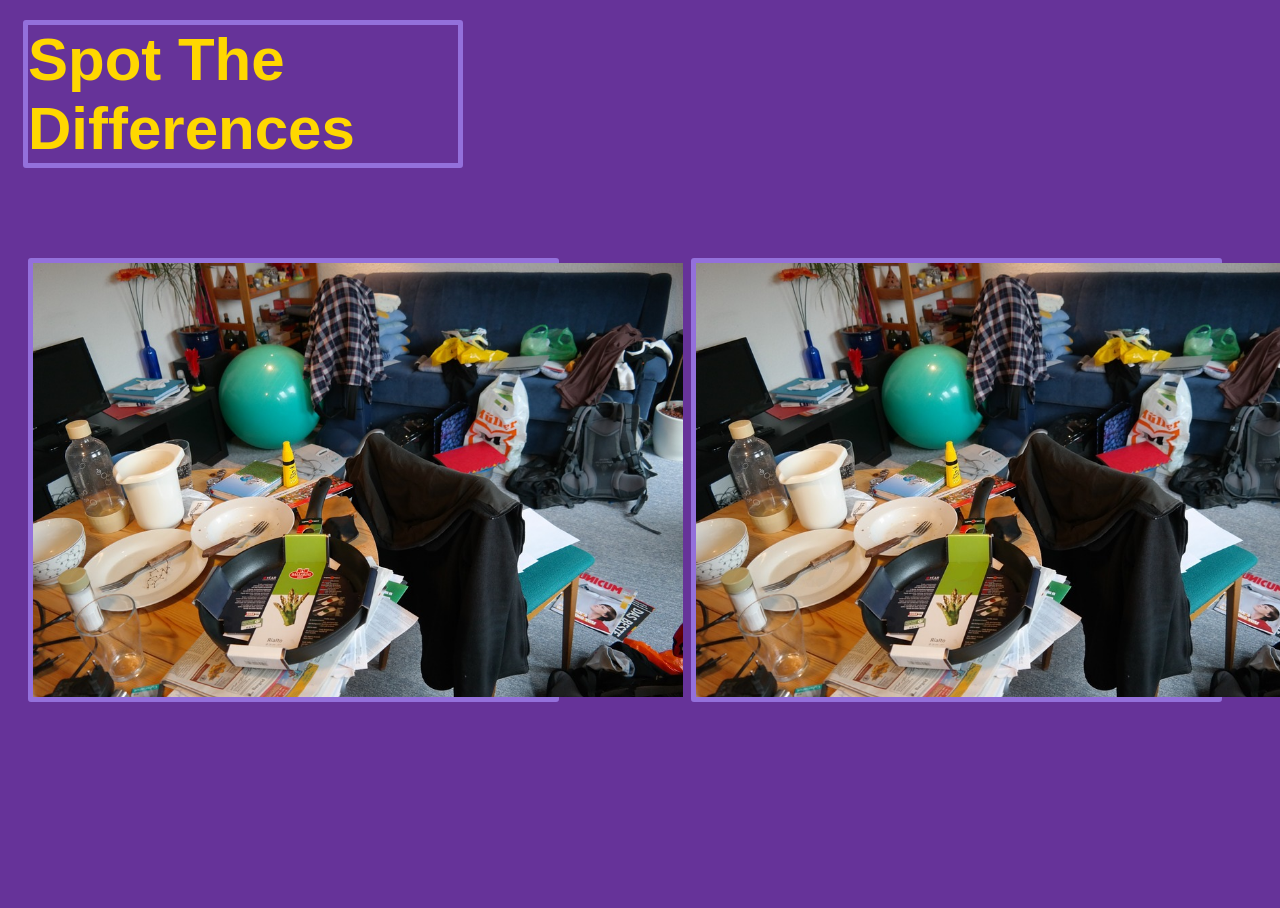
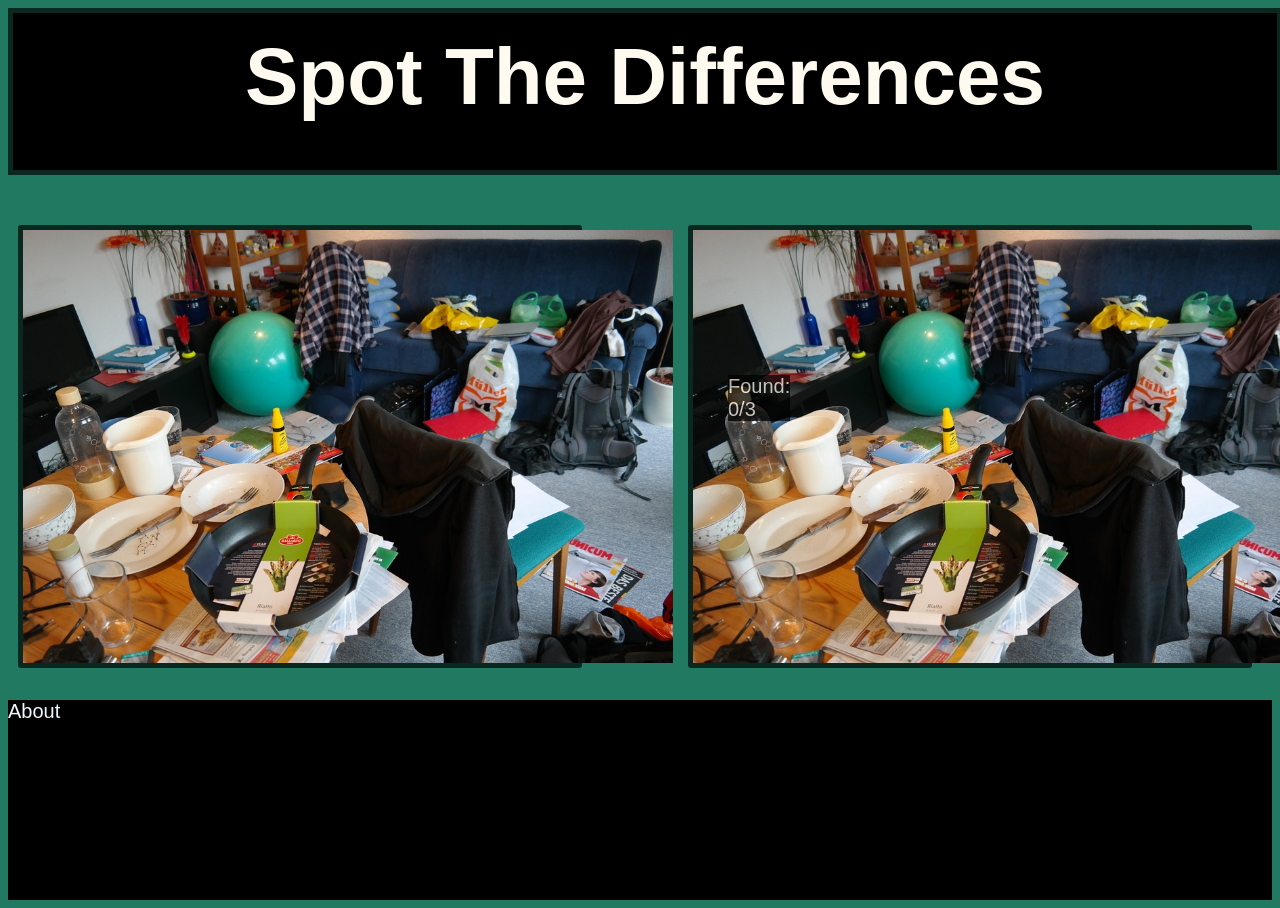
Before and after one commit to haider2136/C-rep, a plain HTML site: page Spot The difference/index.html in a window 1280 px wide. Shown: the top 908 px of the page. Before the commit the page ends 800 px from the top, so only its background shows below. Drawn offline with Linux system fonts and the light colour scheme.

Commit message:
Add files via upload

```diff
--- a/Spot The difference/index.html
+++ b/Spot The difference/index.html
@@ -5,10 +5,10 @@
   <meta name="viewport" content="width=device-width, initial-scale=1.0">
   <meta name="author" content="Haider Jamshed Anwar">
   <link rel="stylesheet" type="text/css" href="stylesheet.css">
-  <link rel="stylesheet" type="text/css" href="scripts.js">
+  <link rel="stylesheet" type="text/javascript" href="scripts.js">
 
   </head>
-  <header><h1>Spot The Differences</h1></header>
+    <div id="TopBar"><header><h1>Spot The Differences</h1></header></div>
   <body>
   <div id="Difficulty">
     <span id="easy">Easy<br></span>
@@ -28,9 +28,10 @@
   <area shape="rect" coords="630,90,650,150" alt="Branch" href="EasyimgO1.jpg">
   <area shape="circle" coords="265,312,28" href="EasyimgO1.jpg" alt="Logo">
   </map>
-    <span id="found"></span>
+    <span id="found"><script src="js/add-content.js"></script></span>
     </div>
-   <!--<div id="Intermediate">
+   <div id="InfoBar">Found:<br> 0/3</div>
+      <!--<div id="Intermediate">
     <div id="IImgO">
     </div>
     <div id="IImgD">
@@ -42,6 +43,7 @@
     <div id="HImgD">
     </div>
     </div>-->
-  </body>
+ <div id="BotBar"> About </div>
+    </body>
 
 </html>
--- a/Spot The difference/scripts.js
+++ b/Spot The difference/scripts.js
@@ -1,5 +1,9 @@
 
 
 
-var getElementById("Grapevine").onclick= function(
-innerHTML.getElementById("found") = "u clicked grapevine";)
+/*var getElementById("Grapevine").onclick= function(
+innerHTML.getElementById("found") = "u clicked grapevine";) */
+
+/*$('#Differencemap').click(function() {
+	innerHTML.getElementById("found") = "u clicked grapevine"; }*/
+document.getElementById(Grapevine).onclick=document.write("Found 1/3");
--- a/Spot The difference/stylesheet.css
+++ b/Spot The difference/stylesheet.css
@@ -1,6 +1,6 @@
 /*Css for Spot differences game*/
 body{
-  background-color: rebeccapurple;
+  background-color:#207960;
   font-size: 20;
   color: aliceblue;
   font-family: fantasy;
@@ -8,15 +8,42 @@ body{
 }
 
 h1 {
-  font-size: 45pt;
-  color: gold;
-  margin-top: 20px;
-  margin-left: 15px;
-  border: 5px solid;
-  border-color: mediumpurple;
+  font-size: 60pt;
+  color: floralwhite;
+  /*margin-top: 20px;
+  margin-left: 15px;*/
+ /* border: 5px solid;
+  border-color:;
   border-radius: 3px;
-  width: 34%;
+  width: 34%;*/
+  text-align: center;
+  line-height:20px;
 
+}
+
+#TopBar{
+    background-color: black;
+    width: 100%;
+    height: 20%;
+    border: 5px solid;
+  border-color: #0b2820;
+
+}
+
+#BotBar{
+    background-color: black;
+    margin-top: 525px;
+    width: 100%;
+    height: 200px;
+}
+
+#Infobar{
+    position: absolute;
+    color: floralwhite;
+    margin-top: 200px;
+    margin-left: 720px;
+    background-color: black;
+    opacity: 0.7
 }
 
 #Difficulty{
@@ -29,23 +56,23 @@ h1 {
   float: right;
   width: 40%;
   margin-left: 50px;
-  margin-right: 50px;
+  margin-right: 20px;
   margin-top: 50px;
   border: 5px solid;
-  border-color: mediumpurple;
+  border-color:  #0b2820;
   border-radius: 3px;
-  padding-right: 15px;
+  padding-right: 48px;
 }
 #EImgO{
   float: left;
   display: inline;
   width: 40%;
   margin-top: 50px;
-  margin-left: 20px;
+  margin-left: 10px;
   border: 5px solid;
-  border-color: mediumpurple;
+  border-color:  #0b2820;
   border-radius: 3px;
-  padding-right: 15px;
+  padding-right: 48px;
 }
 #found{
   margin-top: 150px;
```
